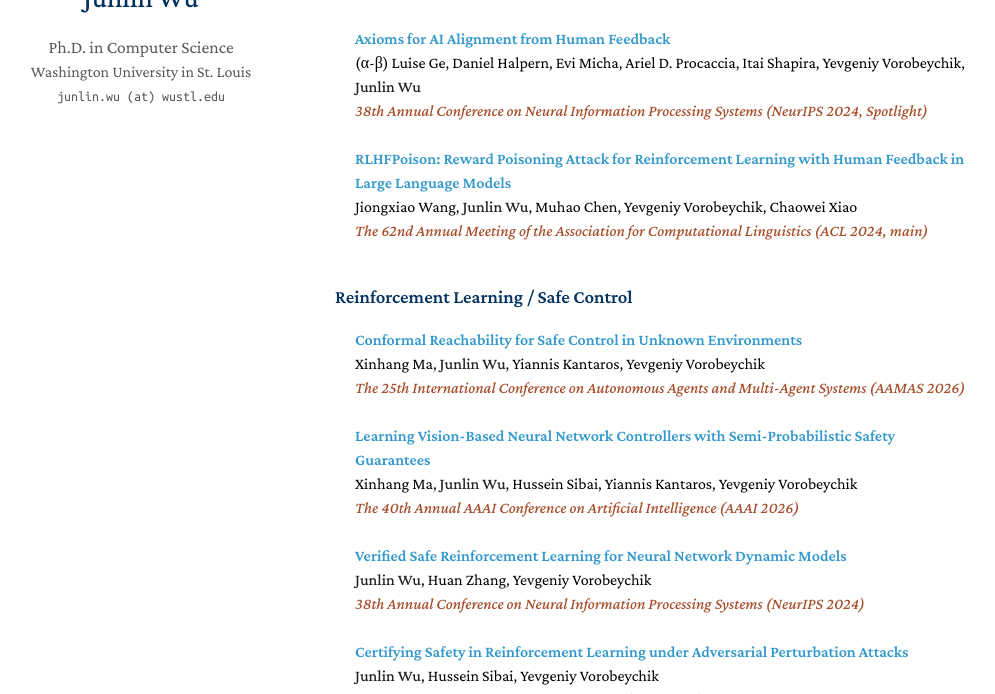
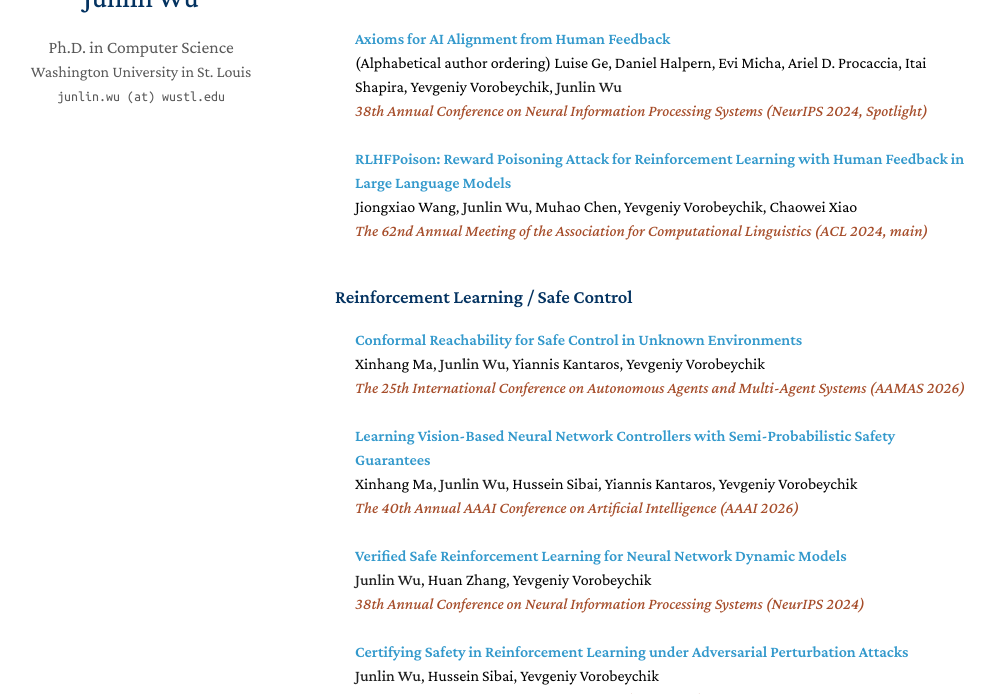
Before and after one commit to jlwu002/jlwu002.github.io, a Jekyll site: the page built from index.md, in a window 1280 px wide and 900 px high, scrolled down 643 px, cut to the strip 206-900 px from the top of the window. Shown: the whole strip, without its empty margins (135-1130 px from the left). Built offline with Jekyll 4.4.1, drawn with Linux system fonts in a browser that asks for light colours; a style sheet for code colours, icons or effects is not loaded; our own code applies the rules of GitHub Pages for plain Markdown files.

Commit message:
Update author ordering in publication entry

```diff
--- a/_data/publications.yml
+++ b/_data/publications.yml
@@ -51,7 +51,7 @@ main:
     area: "Reinforcement Learning / Safe Control"
 
   - title: "Axioms for AI Alignment from Human Feedback"
-    authors: "(α-β) Luise Ge, Daniel Halpern, Evi Micha, Ariel D. Procaccia, Itai Shapira, Yevgeniy Vorobeychik, <strong>Junlin Wu</strong>"
+    authors: "(Alphabetical author ordering) Luise Ge, Daniel Halpern, Evi Micha, Ariel D. Procaccia, Itai Shapira, Yevgeniy Vorobeychik, <strong>Junlin Wu</strong>"
     conference_short: NeurIPS 2024
     conference: 38th Annual Conference on Neural Information Processing Systems <strong>(NeurIPS 2024, Spotlight)</strong>
     pdf: https://arxiv.org/pdf/2405.14758
```
